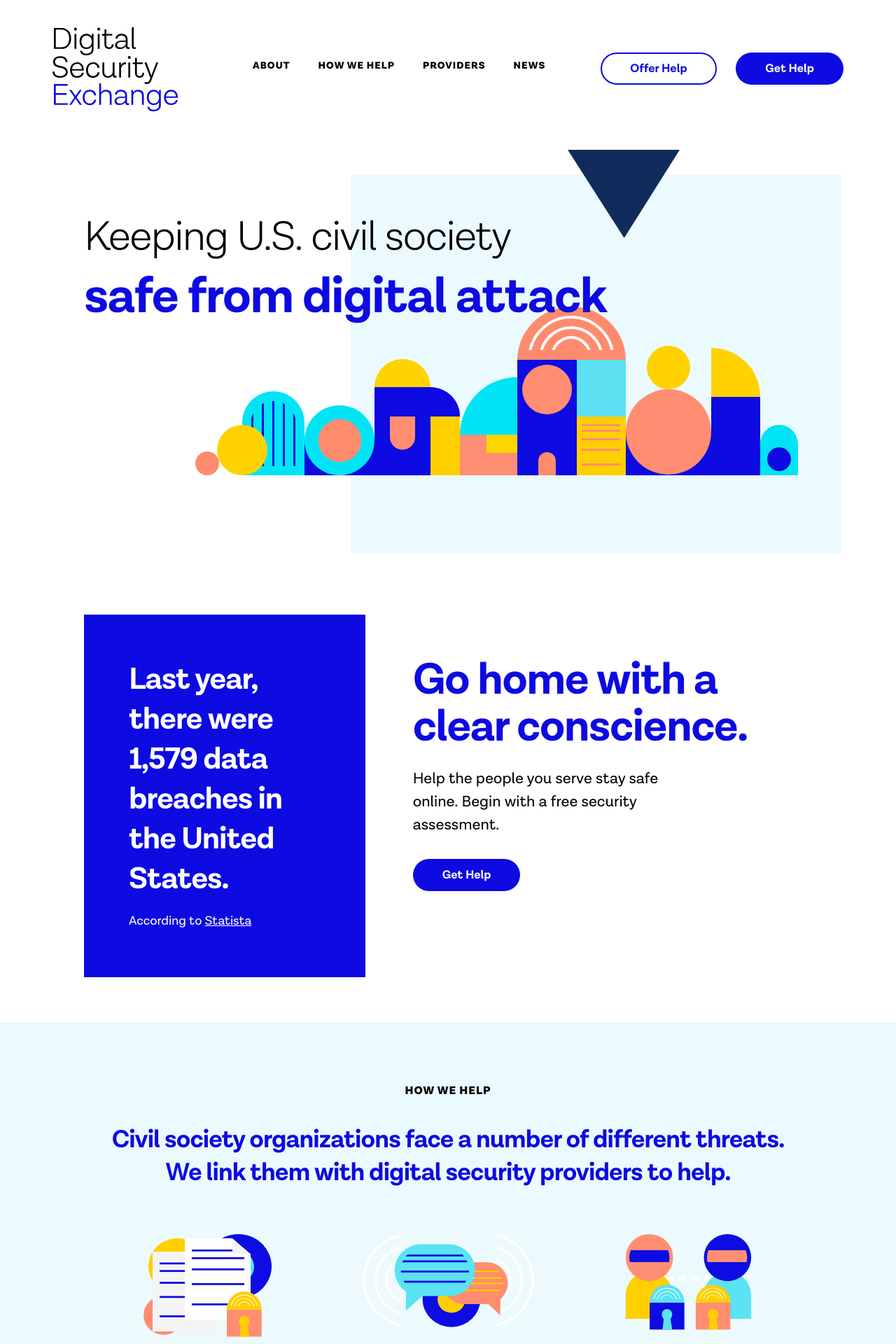
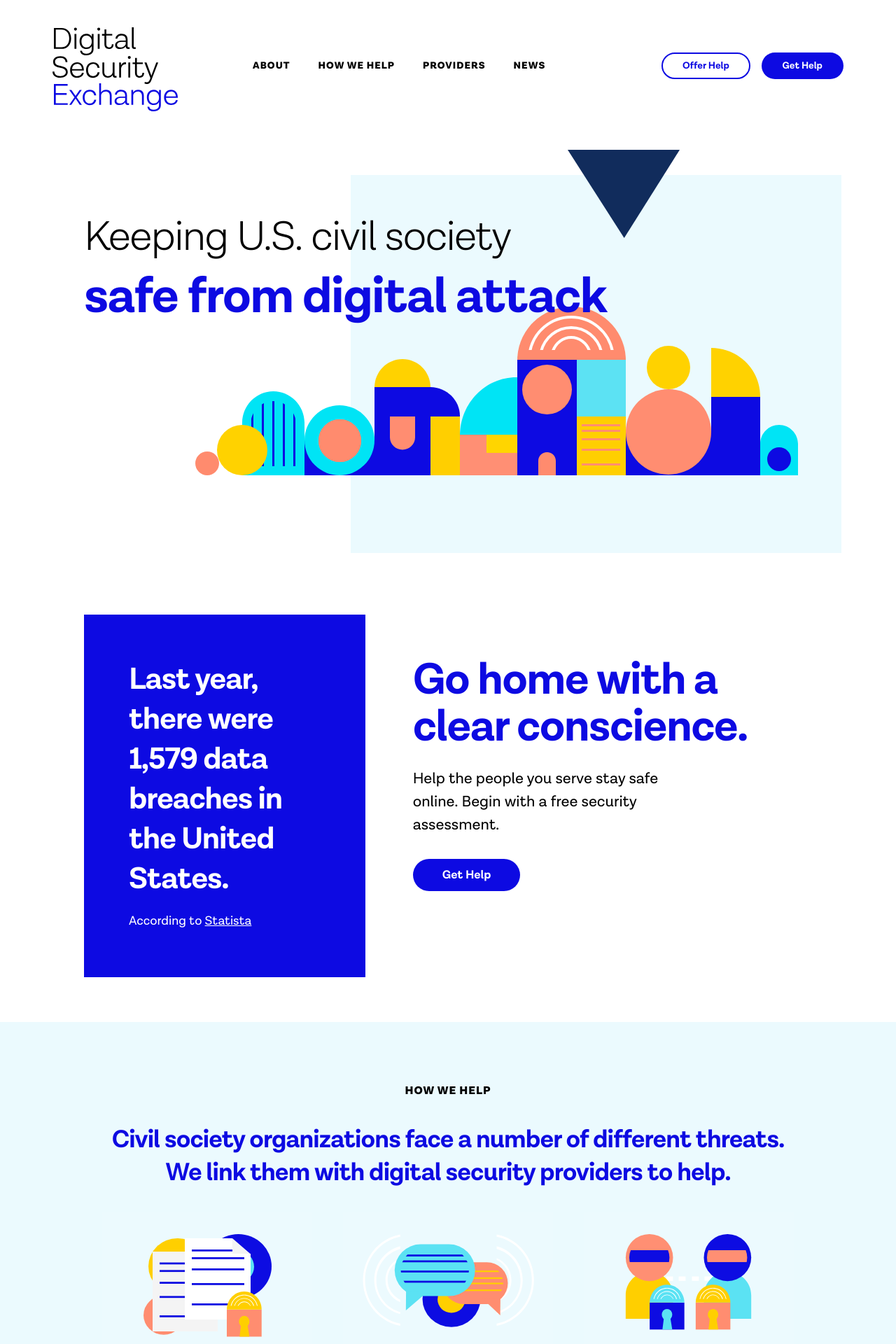
Before and after one commit to tiffrobo/exchange-new, a Jekyll site: the page built from index.md, in a window 1280 px wide. Shown: the top 1920 px of the page at 70% size. Built offline with Jekyll 4.4.1, drawn with Linux system fonts in a browser that asks for light colours.

Commit message:
Tweak breakpoint for smaller CTA buttons

```diff
--- a/css/_vars.scss
+++ b/css/_vars.scss
@@ -14,7 +14,7 @@ $darkBlue: #06255F;
 
 $break-small: 768px;
 $break-large: 1046px;
-$break-xlarge: 1200px;
+$break-xlarge: 1300px;
 
 @mixin mq($media) {
   @if $media == sm {
```
